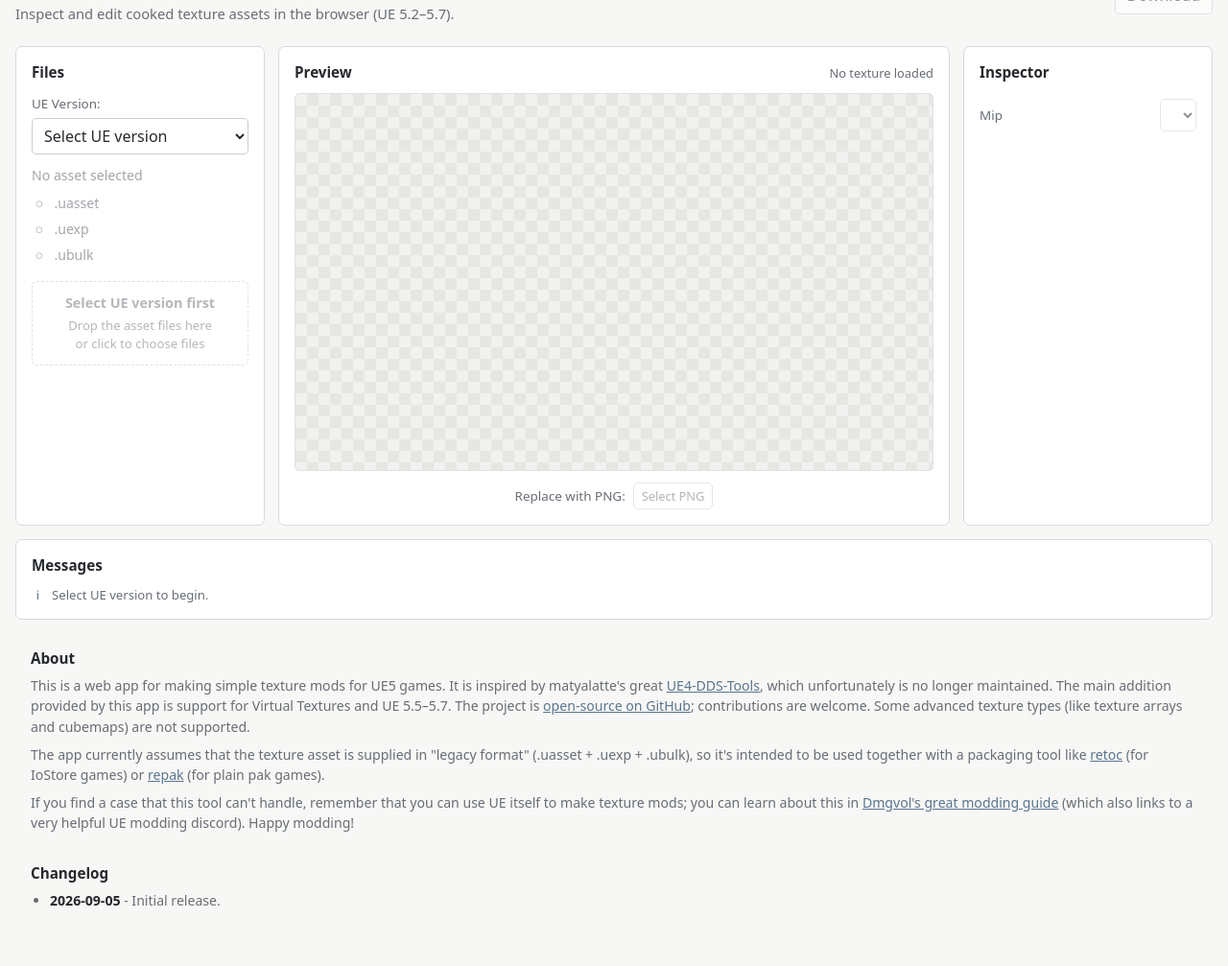
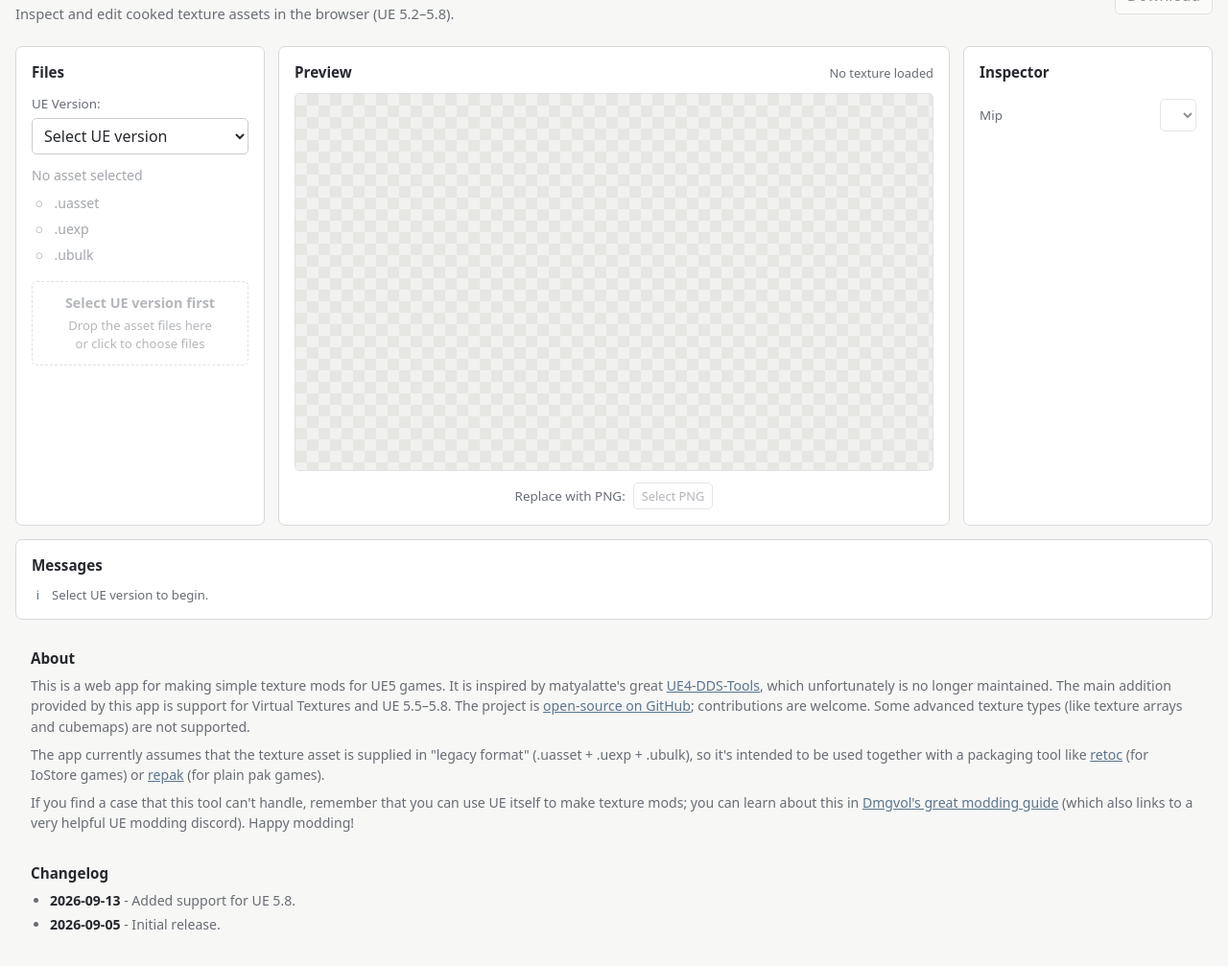
Before and after one commit to hypermodule/utexturetools, a website with bundled scripts: page index.html in a window 1280 px wide. Shown: the part 63-1070 px from the top of the page at 96% size. Built offline with nearby package versions, Linux system fonts and the light colour scheme.

Commit message:
Add UE 5.8 to frontend

```diff
--- a/index.html
+++ b/index.html
@@ -11,7 +11,7 @@
     <header class="topbar">
       <div>
         <h1>UTextureTools</h1>
-        <p class="intro">Inspect and edit cooked texture assets in the browser (UE 5.2–5.7).</p>
+        <p class="intro">Inspect and edit cooked texture assets in the browser (UE 5.2–5.8).</p>
       </div>
       <button id="download" type="button" disabled>Download</button>
     </header>
@@ -113,7 +113,7 @@
         It is inspired by matyalatte's great
         <a href="https://github.com/matyalatte/UE4-DDS-Tools" target="_blank">UE4-DDS-Tools</a>,
         which unfortunately is no longer maintained. The main addition provided by this app is
-        support for Virtual Textures and UE 5.5–5.7. The project is
+        support for Virtual Textures and UE 5.5–5.8. The project is
         <a href="https://github.com/hypermodule/utexturetools" target="_blank">open-source on
           GitHub</a>; contributions are welcome. Some advanced texture types (like texture arrays
         and cubemaps) are not supported.
@@ -135,6 +135,7 @@
     <section class="changelog-panel">
       <h2>Changelog</h2>
       <ul class="changelog-list">
+        <li><strong>2026-09-13</strong> - Added support for UE 5.8.</li>
         <li><strong>2026-09-05</strong> - Initial release.</li>
       </ul>
     </section>
--- a/src/browser.ts
+++ b/src/browser.ts
@@ -62,14 +62,13 @@ let activeProgressId: number | undefined;
 versionSelect.add(new Option("Select UE version", "", true, true));
 
 for (const [value, label] of [
-  // [UEVersion.UE5_0, "5.0"],
-  // [UEVersion.UE5_1, "5.1"],
   [UEVersion.UE5_2, "5.2"],
   [UEVersion.UE5_3, "5.3"],
   [UEVersion.UE5_4, "5.4"],
   [UEVersion.UE5_5, "5.5"],
   [UEVersion.UE5_6, "5.6"],
   [UEVersion.UE5_7, "5.7"],
+  [UEVersion.UE5_8, "5.8"],
 ] as const) {
   versionSelect.add(new Option(label, String(value)));
 }
```
Also changed, not shown: test/texture-replacement.test.ts (+2 -0 lines), 6 other files.
